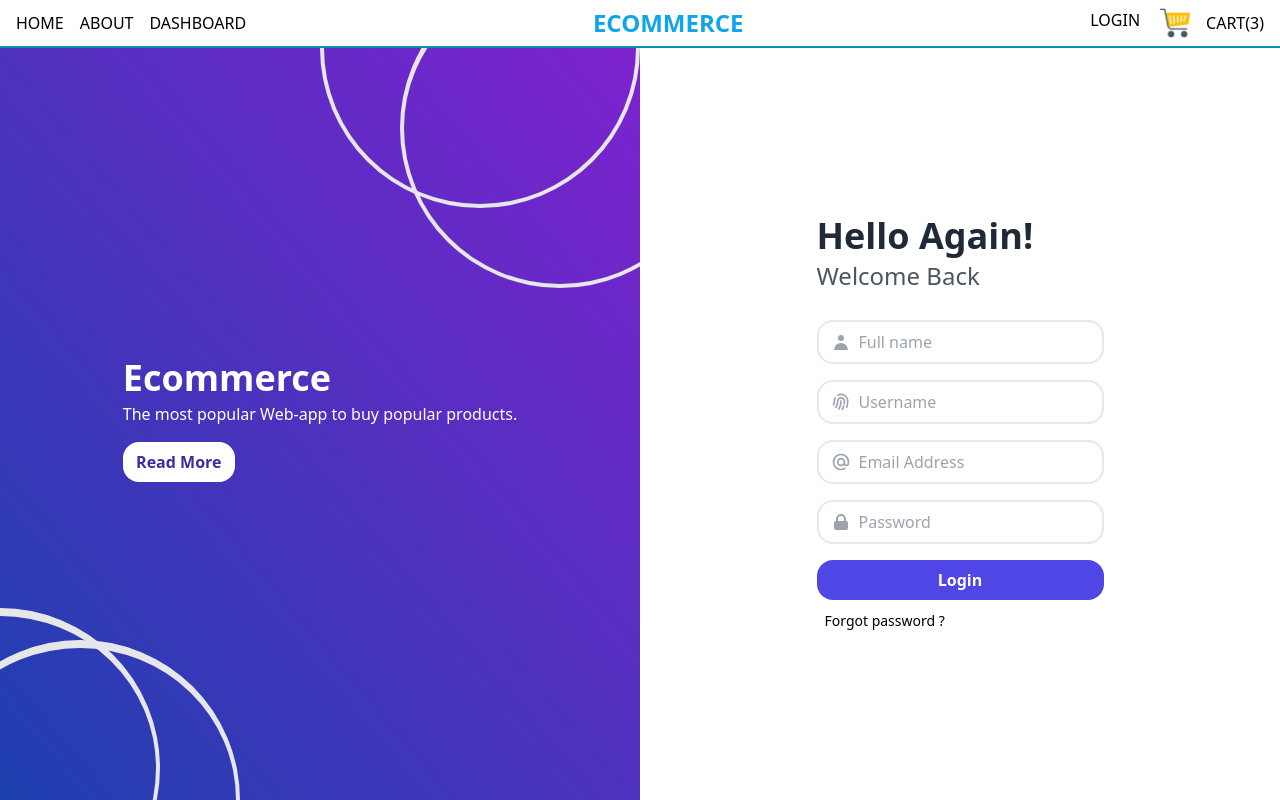
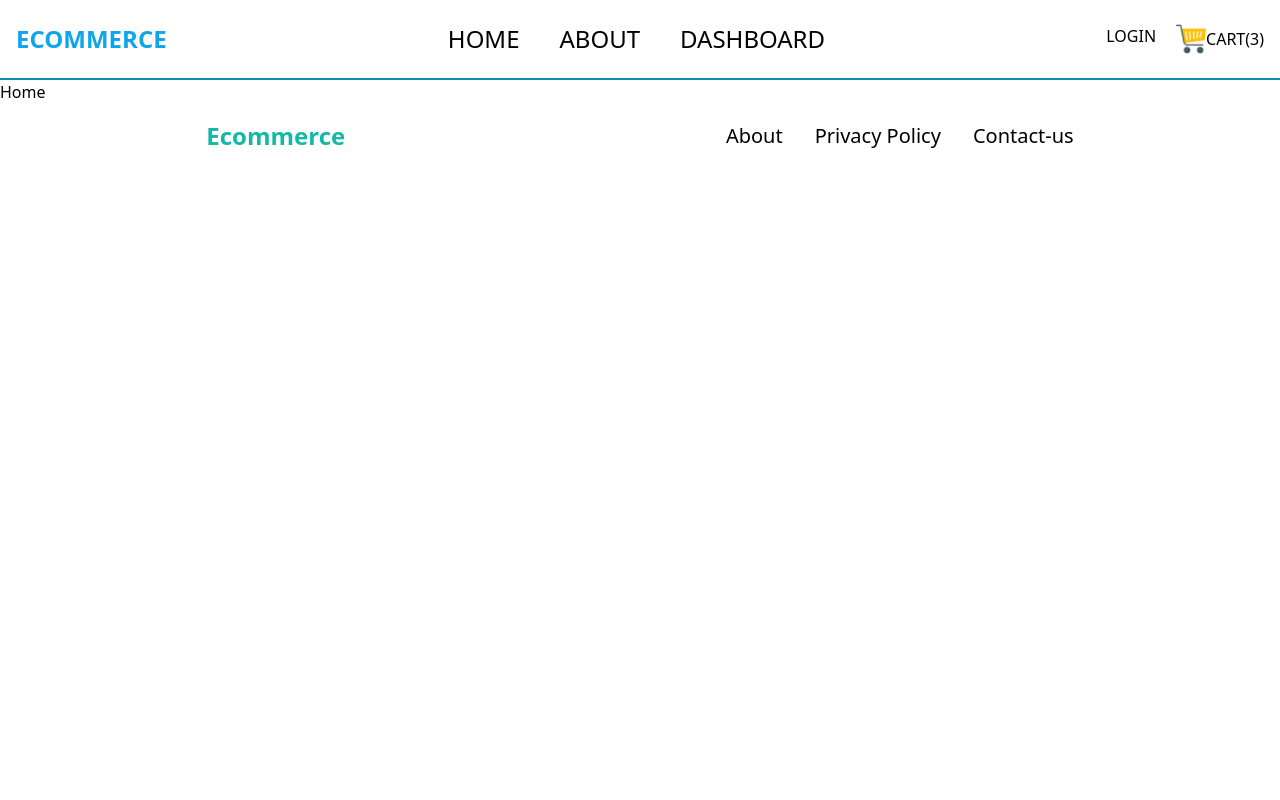
Before and after one commit to nitinvasdhani123/Ecommerc-Website, a React (Create React App) app in the folder ecommercefrontend/: page / in a window 1280 px wide. Built offline with nearby package versions, Linux system fonts and the light colour scheme.

Commit message:
configure navbar and adding footer

```diff
--- a/ecommercefrontend/src/App.js
+++ b/ecommercefrontend/src/App.js
@@ -9,6 +9,7 @@ import Dashboard from './components/Dashboard'
 import Main from './components/Main'
 import { BrowserRouter as Router, Route , Routes} from "react-router-dom";
 import Navbar from './components/Navbar';
+import Footer from './components/Footer'
 
 
 
@@ -19,15 +20,16 @@ function App() {
        <Router>
         <Navbar/>
         <Routes>
-          <Route exact path="/" element={<Login/>} />
+          <Route exact path="/Login" element={<Login/>} />
           <Route exact path="/Signup" element={<Signup />} />
           <Route exact path="/Main" element={<Main />} />
-          <Route exact path="/Home" element={<Home />} />
+          <Route exact path="/" element={<Home />} />
           <Route exact path="/Products" element={<Products />} />
           <Route exact path="/About" element={<About />} />
           <Route exact path="/Cart" element={<Cart />} />
           <Route exact path="/Dashboard" element={<Dashboard />} />
         </Routes>
+        <Footer/>
       </Router>
     </>
   );
--- a/ecommercefrontend/src/components/About.js
+++ b/ecommercefrontend/src/components/About.js
@@ -3,7 +3,7 @@ import React from 'react'
 
 function About() {
   return (
-    <div><section className="bg-white dark:bg-gray-900 h-screen">
+    <div className='h-[80vh] overflow-auto'><section className="bg-white dark:bg-gray-900 overflow-auto">
     <div className="py-8 px-4 mx-auto max-w-screen-xl lg:py-16 lg:px-6 ">
         <div className="mx-auto max-w-screen-sm text-center mb-8 lg:mb-16">
             <h2 className="mb-4 text-4xl tracking-tight font-extrabold text-gray-900 dark:text-white">Our Team</h2>
--- /dev/null
+++ b/ecommercefrontend/src/components/Footer.js
@@ -0,0 +1,16 @@
+import React from 'react'
+
+const Footer = () => {
+  return (
+    <div className='h-[5vh] flex items-center justify-around flex-wrap p-4'>
+     <p className='text-2xl text-teal-500 font-bold'>Ecommerce</p>
+     <ul className='flex flex-wrap gap-8 text-xl'>
+      <li>About</li>
+      <li>Privacy Policy</li>
+      <li>Contact-us</li>
+     </ul>
+    </div>
+  )
+}
+
+export default Footer
--- a/ecommercefrontend/src/components/Login.js
+++ b/ecommercefrontend/src/components/Login.js
@@ -5,7 +5,7 @@ import { Link } from 'react-router-dom'
 function Login() {
   return (
 
-<div className=" h-[94vh] md:flex ">
+<div className=" h-[80vh] md:flex ">
 	<div
 		className="relative overflow-hidden md:flex w-1/2 bg-gradient-to-tr from-blue-800 to-purple-700 i justify-around items-center hidden">
 		<div>
--- a/ecommercefrontend/src/components/Navbar.js
+++ b/ecommercefrontend/src/components/Navbar.js
@@ -8,27 +8,28 @@ function Navbar() {
   const user=false;
   return (
 
-    <>
-    <div className=' flex font-medium justify-between h-12 p-4 items-center border-b-2 border-b-cyan-600 uppercase'>
-      <div className='hidden md:flex gap-4'>
-        <Link to="/Home">Home</Link>
+
+    <div className=' flex font-medium justify-between h-[10vh] p-4 items-center border-b-2 border-b-cyan-600 uppercase'>
+
+      <nav className='text-xl md:text-2xl text-sky-500  font-bold'>
+        <Link to='/'>Ecommerce</Link>
+      </nav>
+      <div className='hidden md:flex gap-10 md:text-2xl'>
+        <Link to="/">Home</Link>
         <Link to="/About">About</Link>
         <Link to="/Dashboard">Dashboard</Link>
 
       </div>
-      <nav className='text-xl md:text-2xl text-sky-500  font-bold'>
-        <Link to='/Home'>Ecommerce</Link>
-      </nav>
 
       <div className='md:hidden'><Menu/></div>
       <div className=' md:flex hidden gap-5 font-medium'>
-      {!user?<Link to='/'>Login</Link>:
+      {!user?<Link to='/Login'>Login</Link>:
        <Link to="/Products">Products</Link>}
        <CartIcon/>
 
       </div>
     </div>
-    </>
+
   )
 }
 
```
